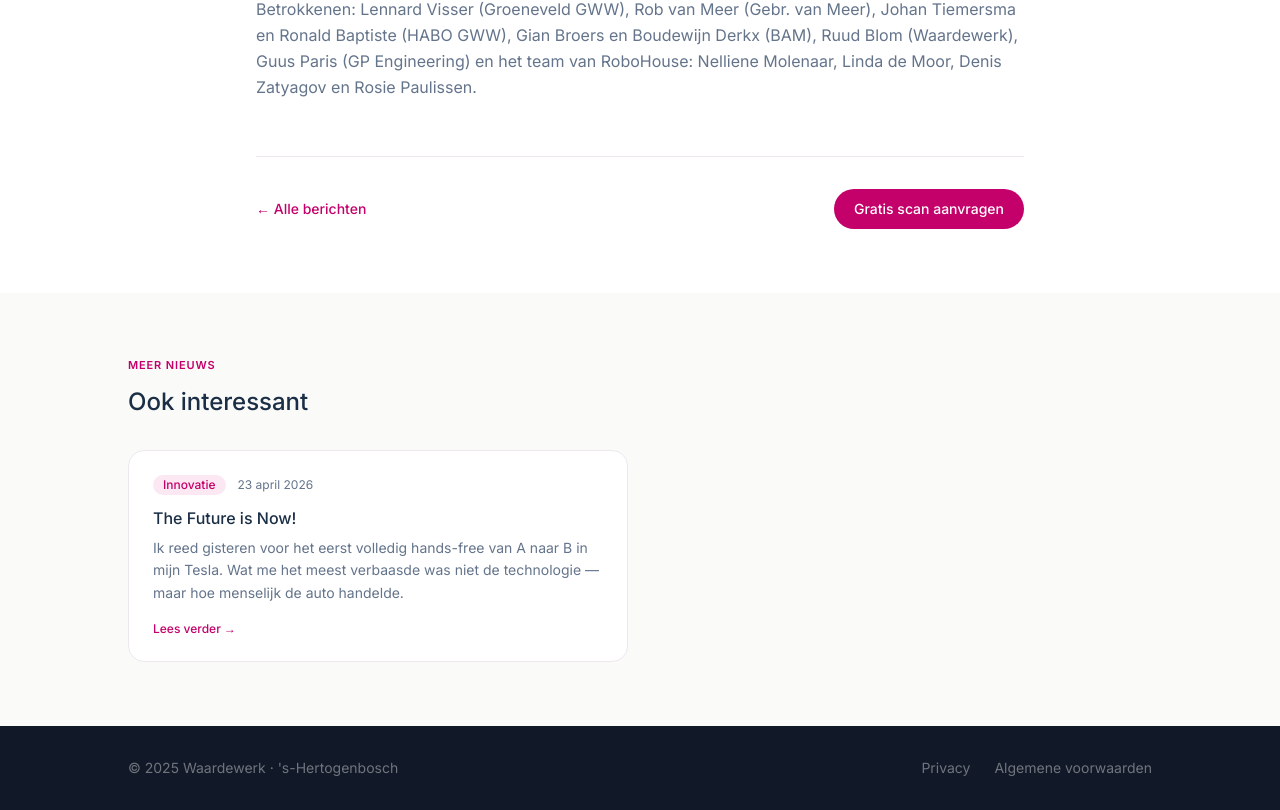
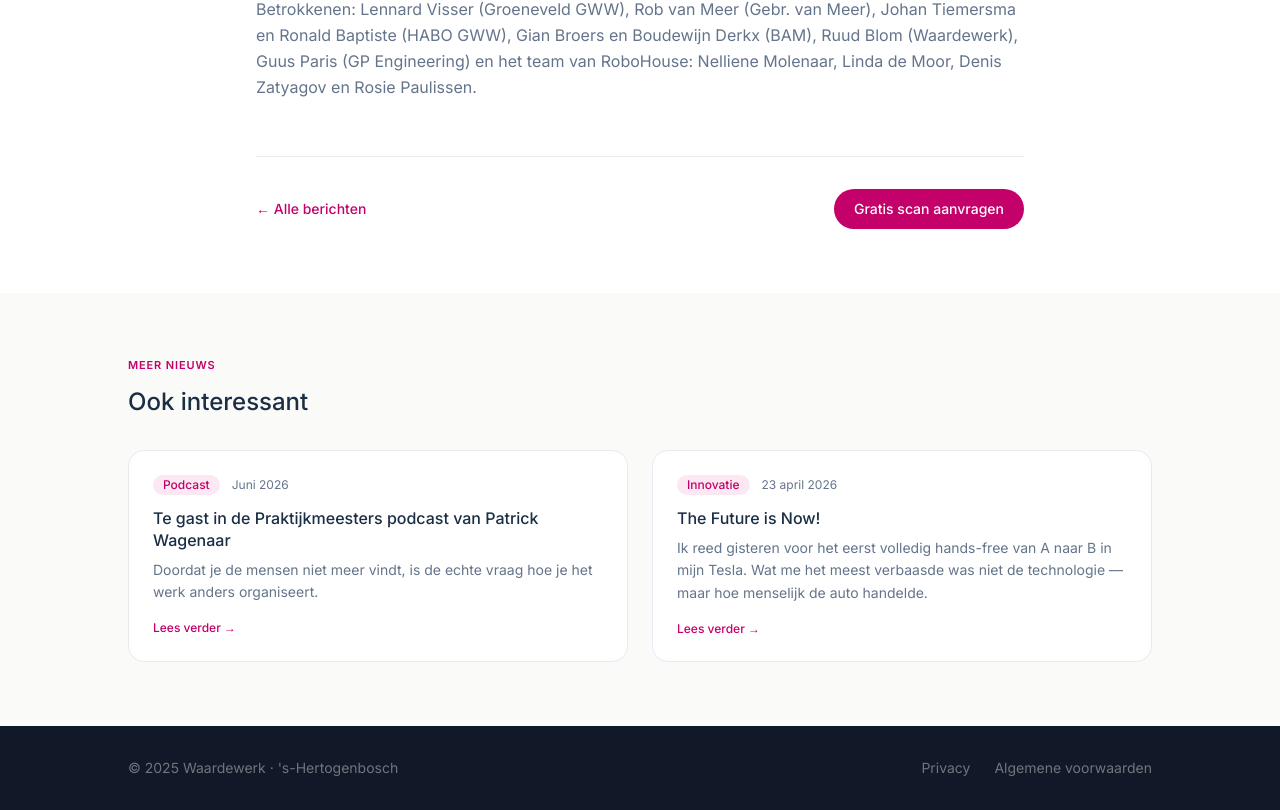
Before and after one commit to Waardewerk/waardewerk-site, a React (Vite) app: page /nieuws/is-robotisering-klaar-voor-de-straatwerkbranche in a window 1280 px wide. Shown: the part 1200-2010 px from the top of the page. Built offline with nearby package versions, Linux system fonts and the light colour scheme.

Commit message:
Nieuws pagina toegevoegd met podcast aflevering #140

```diff
--- a/src/components/Nav.tsx
+++ b/src/components/Nav.tsx
@@ -41,6 +41,7 @@ export default function Nav({ onContact: _ }: Props) {
         </Link>
 
         <div className="hidden md:flex items-center gap-7 text-sm text-grijs font-medium">
+          <Link to="/nieuws" className={`hover:text-blauw transition-colors ${location.pathname.startsWith('/nieuws') ? 'text-blauw' : ''}`}>Nieuws</Link>
           <Link to="/sroi-monitor" className={`hover:text-blauw transition-colors ${location.pathname === '/sroi-monitor' ? 'text-blauw' : ''}`}>SROI Monitor</Link>
           <button onClick={() => scrollTo('contact')} className="hover:text-blauw transition-colors">Contact</button>
         </div>
@@ -90,6 +91,7 @@ export default function Nav({ onContact: _ }: Props) {
 
       {open && (
         <div className="md:hidden bg-white border-t border-lijn px-6 py-4 flex flex-col gap-4 text-sm font-medium text-grijs">
+          <Link to="/nieuws" onClick={() => setOpen(false)}>Nieuws</Link>
           <Link to="/sroi-monitor" onClick={() => setOpen(false)}>SROI Monitor</Link>
           <button className="text-left" onClick={() => scrollTo('contact')}>Contact</button>
           <div className="border-t border-lijn pt-3 flex flex-col gap-2">
--- a/src/components/Nieuws.tsx
+++ b/src/components/Nieuws.tsx
@@ -1,5 +1,5 @@
 import { Link } from 'react-router-dom';
-import { getLatestNews, formatNewsDate, type NewsItem } from '../data/news';
+import { getLatestNews, getDateLabel, type NewsItem } from '../data/news';
 
 function FeaturedCard({ item }: { item: NewsItem }) {
   return (
@@ -25,7 +25,7 @@ function FeaturedCard({ item }: { item: NewsItem }) {
               {item.tag}
             </span>
           )}
-          <span>{formatNewsDate(item.date)}</span>
+          <span>{getDateLabel(item)}</span>
         </div>
         <h3 className="text-xl md:text-2xl font-medium text-blauw leading-snug mb-3 group-hover:text-magenta transition-colors">
           {item.title}
@@ -61,7 +61,7 @@ function CompactCard({ item }: { item: NewsItem }) {
               {item.tag}
             </span>
           )}
-          <span>{formatNewsDate(item.date)}</span>
+          <span>{getDateLabel(item)}</span>
         </div>
         <h3 className="text-base font-medium text-blauw leading-snug mb-2 group-hover:text-magenta transition-colors">
           {item.title}
--- a/src/data/news.ts
+++ b/src/data/news.ts
@@ -7,16 +7,33 @@
 export interface NewsItem {
   slug: string;
   title: string;
-  date: string;           // ISO YYYY-MM-DD
+  date: string;           // ISO YYYY-MM-DD, bepaalt sortering
+  dateLabel?: string;     // optionele weergavetekst i.p.v. de volledige datum, bv. 'Juni 2026'
   excerpt: string;        // korte intro op homepage & overzicht
   author?: string;
   image?: string;         // optioneel pad onder /public, bv. '/news/foo.jpg'
   tag?: string;           // optioneel label, bv. 'Aankondiging'
   content: string[];      // paragrafen
   youtube?: string;       // YouTube video-ID, bv. 'dQw4w9WgXcQ'
+  spotify?: string;       // Spotify episode-ID voor embed
 }
 
 export const NEWS: NewsItem[] = [
+  {
+    slug: 'praktijkmeesters-podcast-patrick-wagenaar',
+    title: 'Te gast in de Praktijkmeesters podcast van Patrick Wagenaar',
+    date: '2026-06-15',
+    dateLabel: 'Juni 2026',
+    tag: 'Podcast',
+    spotify: '4ups2ET63AaKPygWpbDdhe',
+    excerpt: 'Doordat je de mensen niet meer vindt, is de echte vraag hoe je het werk anders organiseert.',
+    content: [
+      `"Dat lossen we wel op met meer mensen." Alleen zijn die mensen er niet. En dat wordt alleen maar nijpender.`,
+      `In aflevering #140 sprak Patrick Wagenaar met Ruud Blom over wat er gebeurt als het werk blijft komen — en de vakman verdwijnt. In het straatwerk stromen jaarlijks meer mensen uit dan er bijkomen. Niet een beetje. Structureel.`,
+      `Doordat je de mensen niet meer vindt, is de echte vraag hoe je het werk anders organiseert.`,
+      `Over robotisering, personeelstekorten, sociale innovatie — en waarom verandering geen keuze meer is, maar een voorwaarde om te kunnen blijven bestaan.`,
+    ],
+  },
   {
     slug: 'the-future-is-now',
     title: 'The Future is Now\!',
@@ -24,13 +41,13 @@ export const NEWS: NewsItem[] = [
     tag: 'Innovatie',
     youtube: 'TMpqucngavY',
     image: 'https://img.youtube.com/vi/TMpqucngavY/maxresdefault.jpg',
-    excerpt: `Ik reed gisteren voor het eerst volledig hands-free van A naar B in mijn Tesla. Wat me het meest verbaasde was niet de technologie \u2014 maar hoe menselijk de auto handelde.`,
+    excerpt: `Ik reed gisteren voor het eerst volledig hands-free van A naar B in mijn Tesla. Wat me het meest verbaasde was niet de technologie — maar hoe menselijk de auto handelde.`,
     content: [
       `Gisteren heb ik mijn Tesla omgebouwd met Full Self Driving Supervised FSD (het was een software-update van 20 minuten) en toen kon ik gaan zitten, handen op schoot, ogen op de weg (je blijft zelf verantwoordelijk) en rijden maar.`,
       `Het is echt mindblowing wat hier gebeurt. De rijervaring is zo soepel en veilig dat je al heel snel went dat je controle op de weg overgeeft aan een robot.`,
-      `Je drukt letterlijk op de knop FSD starten en hij gaat naar de ingevoerde bestemming en zet de auto voor de deur. Dat de auto kan sturen en afstanden kan inschatten, dat lijkt me logisch voor een calculerende robot vol sensoren en camera\u2019s. Wat me het meest verbaasde was het inschatten van afwijkende situaties. In een 30 km zone stond een oudere dame langs de kant van de straat, het was geen oversteekplaats en ze gaf niet duidelijk aan wat ze wilde doen. Toch stopte de auto en liet haar oversteken \u2014 zoals je dat zelf ook zou kunnen doen, niet vanuit moeten, vanuit willen. Heel bijzonder en menselijk qua handelen.`,
-      `Wat er direct in me opkwam is wat de impact op mobiliteit is van deze stap. Inmiddels zijn er 12 miljard kilometers gereden met FSD en de kans op ongevallen is 92% minder dan met een menselijke chauffeur. Hoelang gaat het duren voor dat verzekeraars de premie voor menselijke chauffeurs gaan verhogen of iemand helemaal niet meer gaan verzekeren \u2014 2 jaar? 5 jaar? Verzekeraars kunnen behoorlijk bepalend zijn in sommige industrie\u00ebn.`,
-      `Complimenten voor de RDW om dit toe te staan op de Nederlandse wegen. Dat had ik niet verwacht. Ben benieuwd welk land volgt en al helemaal wanneer het, net als in de VS in bepaalde staten, wordt toegestaan om helemaal autonoom te rijden \u2014 niet \u201csupervised\u201d.`,
+      `Je drukt letterlijk op de knop FSD starten en hij gaat naar de ingevoerde bestemming en zet de auto voor de deur. Dat de auto kan sturen en afstanden kan inschatten, dat lijkt me logisch voor een calculerende robot vol sensoren en camera’s. Wat me het meest verbaasde was het inschatten van afwijkende situaties. In een 30 km zone stond een oudere dame langs de kant van de straat, het was geen oversteekplaats en ze gaf niet duidelijk aan wat ze wilde doen. Toch stopte de auto en liet haar oversteken — zoals je dat zelf ook zou kunnen doen, niet vanuit moeten, vanuit willen. Heel bijzonder en menselijk qua handelen.`,
+      `Wat er direct in me opkwam is wat de impact op mobiliteit is van deze stap. Inmiddels zijn er 12 miljard kilometers gereden met FSD en de kans op ongevallen is 92% minder dan met een menselijke chauffeur. Hoelang gaat het duren voor dat verzekeraars de premie voor menselijke chauffeurs gaan verhogen of iemand helemaal niet meer gaan verzekeren — 2 jaar? 5 jaar? Verzekeraars kunnen behoorlijk bepalend zijn in sommige industrieën.`,
+      `Complimenten voor de RDW om dit toe te staan op de Nederlandse wegen. Dat had ik niet verwacht. Ben benieuwd welk land volgt en al helemaal wanneer het, net als in de VS in bepaalde staten, wordt toegestaan om helemaal autonoom te rijden — niet “supervised”.`,
       `Wil je dit een keer ervaren en meteen eens van gedachten wisselen over wat robotisering voor jouw organisatie kan betekenen? Mail naar ruud@waardewerk.org`,
     ],
   },
@@ -42,8 +59,8 @@ export const NEWS: NewsItem[] = [
     image: '/robohouse-kickoff.jpeg',
     excerpt: 'Drie bedrijven in de straatwerkbranche gaan samen met RoboHouse en Waardewerk onderzoeken of robots een rol kunnen spelen bij het kleine precisiewerk dat nu nog grotendeels handmatig wordt gedaan.',
     content: [
-      'We zijn van start. Drie bedrijven in de straatwerkbranche \u2014 Groeneveld GWW, Gebr. van Meer en HABO GWW \u2014 zijn samen met RoboHouse, BAM en Waardewerk een innovatief traject ingegaan om te onderzoeken of robots een rol kunnen spelen bij het kleine straatwerk dat nu nog grotendeels handmatig wordt gedaan.',
-      'Grote machines maken het machinaal straten al langer mogelijk. Maar het kleine, precisiewerk \u2014 het leggen van klinkers langs de randen, in hoeken, langs obstakels, op onregelmatige oppervlakken \u2014 is nog altijd handarbeid. Dat is precies waar dit onderzoek zich op richt.',
+      'We zijn van start. Drie bedrijven in de straatwerkbranche — Groeneveld GWW, Gebr. van Meer en HABO GWW — zijn samen met RoboHouse, BAM en Waardewerk een innovatief traject ingegaan om te onderzoeken of robots een rol kunnen spelen bij het kleine straatwerk dat nu nog grotendeels handmatig wordt gedaan.',
+      'Grote machines maken het machinaal straten al langer mogelijk. Maar het kleine, precisiewerk — het leggen van klinkers langs de randen, in hoeken, langs obstakels, op onregelmatige oppervlakken — is nog altijd handarbeid. Dat is precies waar dit onderzoek zich op richt.',
       'RoboHouse brengt in kaart wat een stratenmaker nu precies doet: welke stappen worden handmatig uitgevoerd, in welke volgorde, met welke krachten en bewegingen? Dat vormt de basis om te bepalen welke onderdelen van het werk robotiseerbaar zijn en hoe.',
       'De komende maanden werken alle partijen samen aan die vraag om te kijken wat er technisch haalbaar is en wat het vak vraagt.',
       'Betrokkenen: Lennard Visser (Groeneveld GWW), Rob van Meer (Gebr. van Meer), Johan Tiemersma en Ronald Baptiste (HABO GWW), Gian Broers en Boudewijn Derkx (BAM), Ruud Blom (Waardewerk), Guus Paris (GP Engineering) en het team van RoboHouse: Nelliene Molenaar, Linda de Moor, Denis Zatyagov en Rosie Paulissen.',
@@ -67,3 +84,7 @@ export function formatNewsDate(iso: string): string {
   const d = new Date(iso + 'T00:00:00');
   return d.toLocaleDateString('nl-NL', { day: 'numeric', month: 'long', year: 'numeric' });
 }
+
+export function getDateLabel(item: NewsItem): string {
+  return item.dateLabel ?? formatNewsDate(item.date);
+}
--- a/src/pages/Nieuws.tsx
+++ b/src/pages/Nieuws.tsx
@@ -4,7 +4,7 @@ import Nav from '../components/Nav';
 import Footer from '../components/Footer';
 import ContactModal from '../components/ContactModal';
 import Seo from '../components/Seo';
-import { getAllNews, formatNewsDate } from '../data/news';
+import { getAllNews, getDateLabel } from '../data/news';
 
 export default function NieuwsPage() {
   const [modalOpen, setModalOpen] = useState(false);
@@ -71,7 +71,7 @@ export default function NieuwsPage() {
                             {item.tag}
                           </span>
                         )}
-                        <span>{formatNewsDate(item.date)}</span>
+                        <span>{getDateLabel(item)}</span>
                       </div>
                       <h2 className="text-lg font-medium text-blauw leading-snug mb-2 group-hover:text-magenta transition-colors">
                         {item.title}
--- a/src/pages/NieuwsDetail.tsx
+++ b/src/pages/NieuwsDetail.tsx
@@ -4,7 +4,7 @@ import Nav from '../components/Nav';
 import Footer from '../components/Footer';
 import ContactModal from '../components/ContactModal';
 import Seo from '../components/Seo';
-import { getNewsBySlug, getAllNews, formatNewsDate } from '../data/news';
+import { getNewsBySlug, getAllNews, getDateLabel } from '../data/news';
 
 export default function NieuwsDetailPage() {
   const { slug } = useParams<{ slug: string }>();
@@ -75,7 +75,7 @@ export default function NieuwsDetailPage() {
                   {item.tag}
                 </span>
               )}
-              <span>{formatNewsDate(item.date)}</span>
+              <span>{getDateLabel(item)}</span>
               {item.author && <span>· {item.author}</span>}
             </div>
 
@@ -104,6 +104,20 @@ export default function NieuwsDetailPage() {
                 <p key={i}>{p}</p>
               ))}
             </div>
+
+            {item.spotify && (
+              <div className="mt-8 rounded-2xl overflow-hidden">
+                <iframe
+                  src={`https://open.spotify.com/embed/episode/${item.spotify}`}
+                  width="100%"
+                  height="152"
+                  frameBorder="0"
+                  allow="autoplay; clipboard-write; encrypted-media; fullscreen; picture-in-picture"
+                  loading="lazy"
+                  title={item.title}
+                />
+              </div>
+            )}
 
             <div className="mt-14 pt-8 border-t border-lijn flex flex-col sm:flex-row sm:items-center sm:justify-between gap-4">
               <Link
@@ -142,7 +156,7 @@ export default function NieuwsDetailPage() {
                           {r.tag}
                         </span>
                       )}
-                      <span>{formatNewsDate(r.date)}</span>
+                      <span>{getDateLabel(r)}</span>
                     </div>
                     <h3 className="text-base font-medium text-blauw leading-snug mb-2 group-hover:text-magenta transition-colors">
                       {r.title}
```
